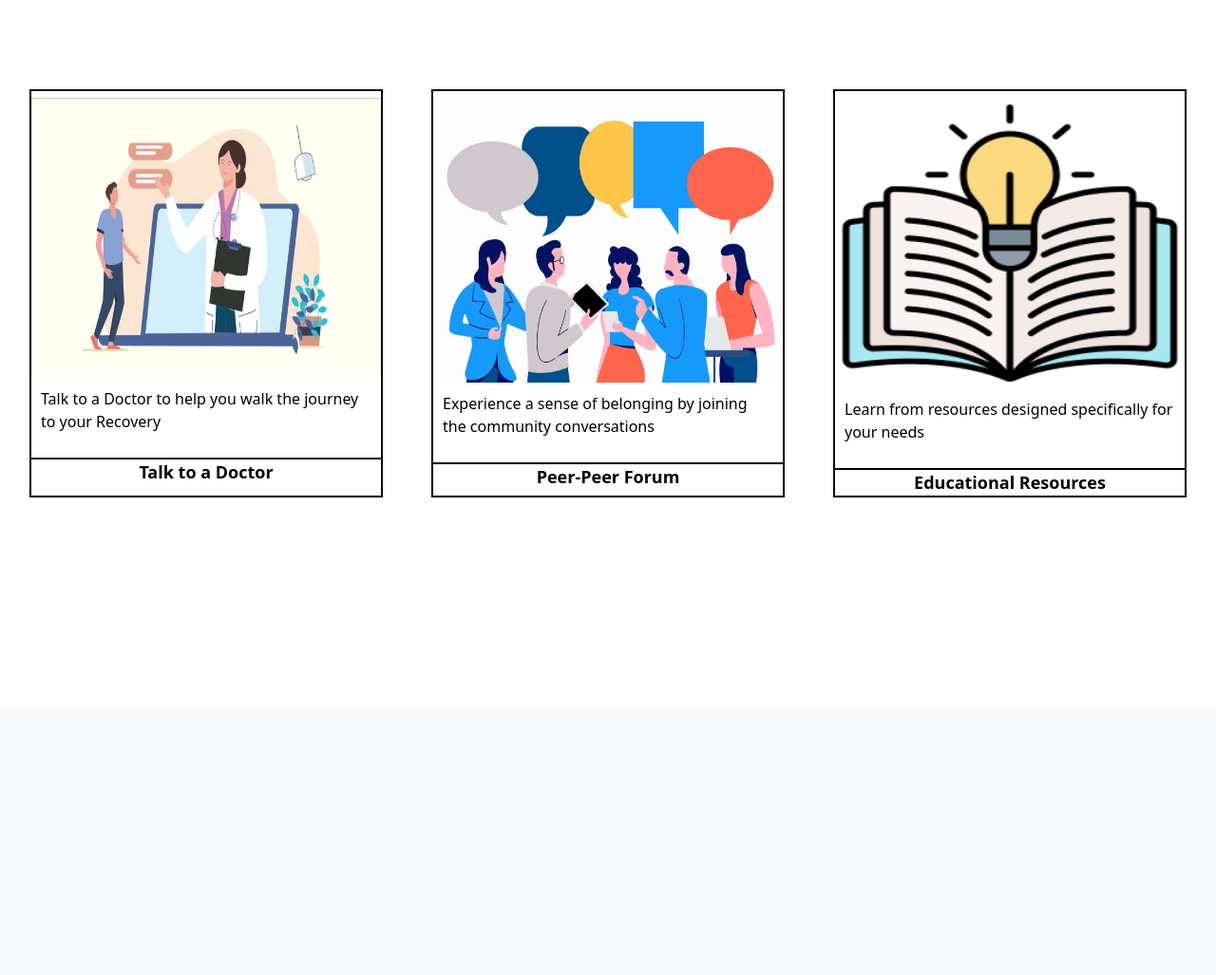
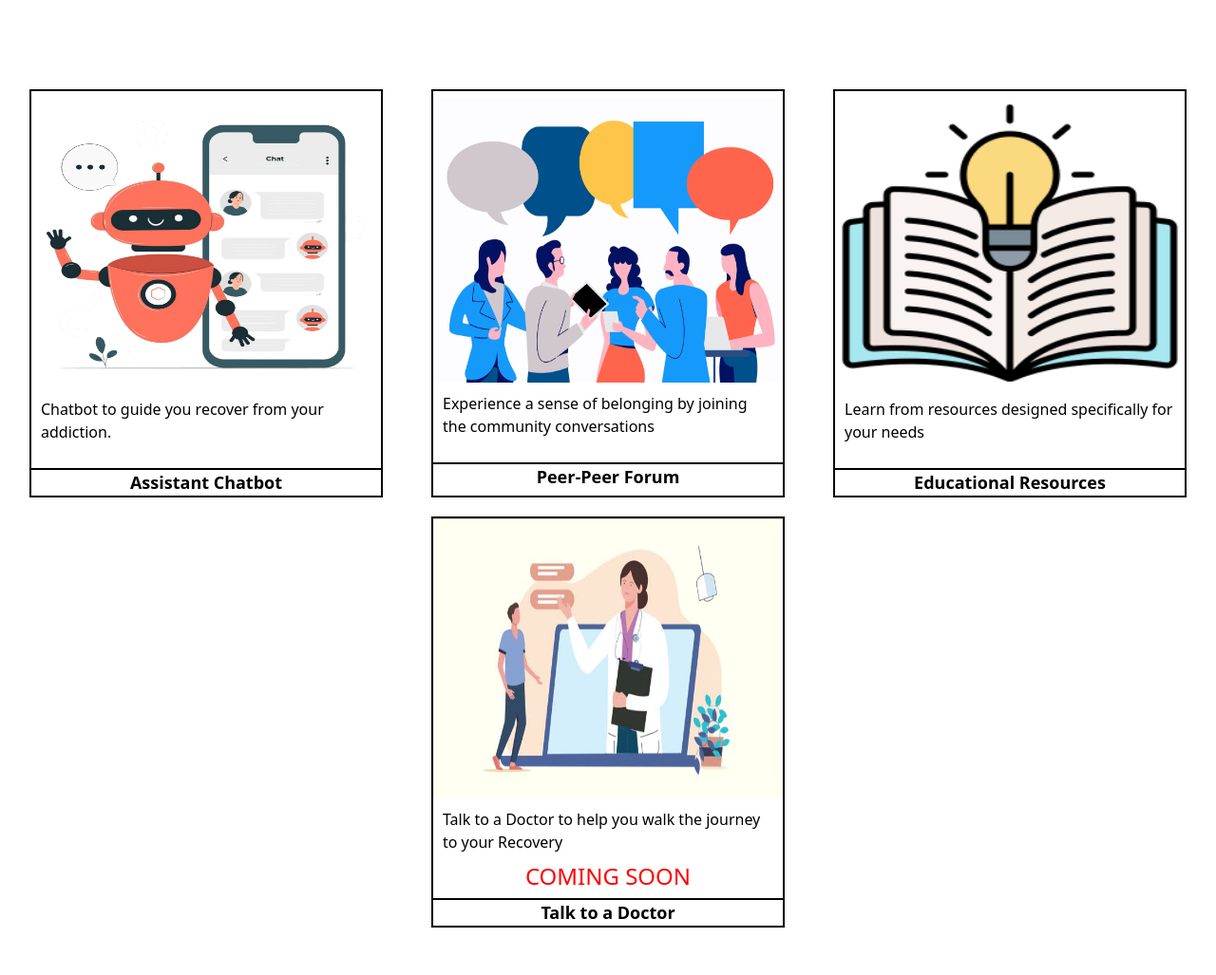
Before and after one commit to Samboja651/Addiction-Solver, a Flask app: page /help in a window 1280 px wide. Shown: the part 56-1083 px from the top of the page at 95% size. Before the commit the page ends 580 px from the top, so only its background shows below. Run offline with Flask 3, Linux system fonts and the light colour scheme; a user stored in the database is signed in; data comes from the database, SQL or seed files in the repository; both versions use the stored data as it was after the commit.

Commit message:
new feature - chatbot

```diff
--- a/app/routes/eresource.py
+++ b/app/routes/eresource.py
@@ -8,6 +8,7 @@ from app.db import get_db
 bp = Blueprint('resources', __name__)
 
 @bp.route('/help/eresources', methods=('GET', 'POST'))
+@login_required
 def resource():
     db = get_db()
     addictions = db.execute('SELECT addiction_type FROM addiction').fetchall()
--- a/app/routes/home.py
+++ b/app/routes/home.py
@@ -15,7 +15,10 @@ def home():
     stories = db.execute(
         'SELECT user_name, story, story_url FROM success_stories'
     ).fetchall()
-    return render_template('home/index.html', stories = stories)
+
+    addictions = db.execute('SELECT addiction_type FROM addiction').fetchall()
+
+    return render_template('home/index.html', stories = stories, addiction_type = addictions)
 
 
 @bp.route('/mystory/<id>', methods=('GET', 'POST'))
--- a/app/static/css/help_platform.css
+++ b/app/static/css/help_platform.css
@@ -3,8 +3,9 @@
     flex-wrap: wrap;
     justify-content: space-evenly;
     gap: 20px;
+    margin-bottom: 50px;
 }
-.peer-doctor, .peer-peer, .e-resources{
+.peer-doctor, .peer-peer, .e-resources, .chatbot{
     border: 2px solid black;
     display: flex;
     flex-direction: column;
@@ -13,7 +14,9 @@
 /* .programs div:hover{
     cursor: pointer;
 } */
-
+/* .chatbot{
+    align-self: flex-start;
+} */
 .title{
     border: 2px solid black;
     text-align: center;
--- a/app/templates/help/platform.html
+++ b/app/templates/help/platform.html
@@ -13,12 +13,13 @@
 
     <section>
         <div class="programs" style="margin-top: 150px;">
-            <div class="peer-doctor">
-                <a href="{{ url_for('help.chat_doctor') }}">
-                    <img src="{{ url_for('static', filename='images/chat_doctor.jpg') }}" alt="chat with chat_doctor"
-                    style="width: 368px; height: 295px;">
-                    <p>Talk to a Doctor to help you walk the journey to your Recovery</p>
-                    <div class="title">Talk to a Doctor</div>
+
+            <div class="chatbot">
+                <a href="https://addiction-solver.zapier.app/">
+                    <img src="{{ url_for('static', filename='images/Chatbot.png') }}" alt="chatbot guide"
+                    style="width: 368px; height: 306px;">
+                    <p>Chatbot to guide you recover from your addiction.</p>
+                    <div class="title resource">Assistant Chatbot</div>
                 </a>
             </div>
 
@@ -39,6 +40,16 @@
                     <div class="title resource">Educational Resources</div>
                 </a>
             </div>
+
+            <div class="peer-doctor">
+                <a href="{{ url_for('help.chat_doctor') }}">
+                    <img src="{{ url_for('static', filename='images/chat_doctor.jpg') }}" alt="chat with chat_doctor"
+                    style="width: 368px; height: 295px; margin-top: 0px;">
+                    <p style="margin-bottom: 0px;">Talk to a Doctor to help you walk the journey to your Recovery</p>
+                    <h4 style="color: red; text-align: center;">COMING SOON</h4>
+                    <div class="title">Talk to a Doctor</div>
+                </a>
+            </div>
         </div>
     </section>
     <script src="https://cdn.jsdelivr.net/npm/bootstrap@5.3.2/dist/js/bootstrap.bundle.min.js" integrity="sha384-C6RzsynM9kWDrMNeT87bh95OGNyZPhcTNXj1NW7RuBCsyN/o0jlpcV8Qyq46cDfL" crossorigin="anonymous"></script>
```
Also changed, not shown: app/templates/home/index.html (+6 -1 lines), app/static/images/Chatbot.png (added), instance/app.sqlite.
